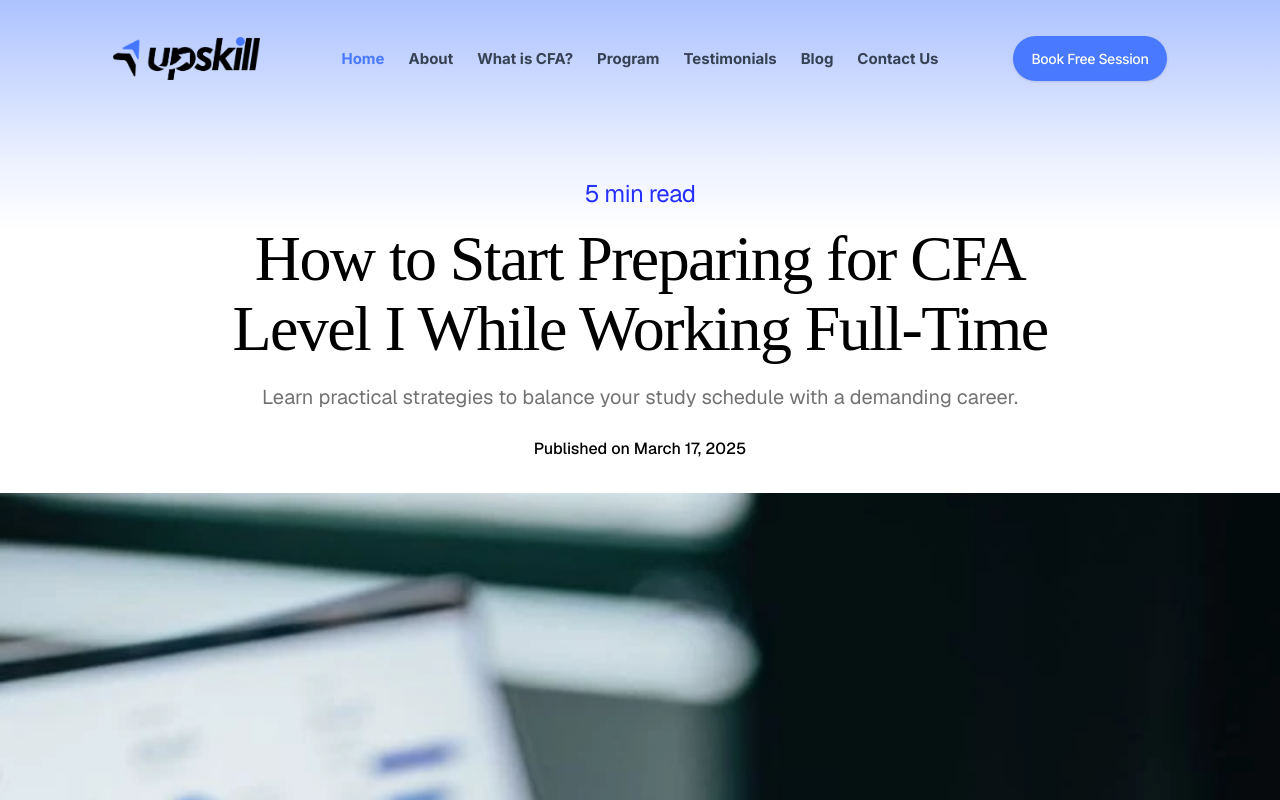
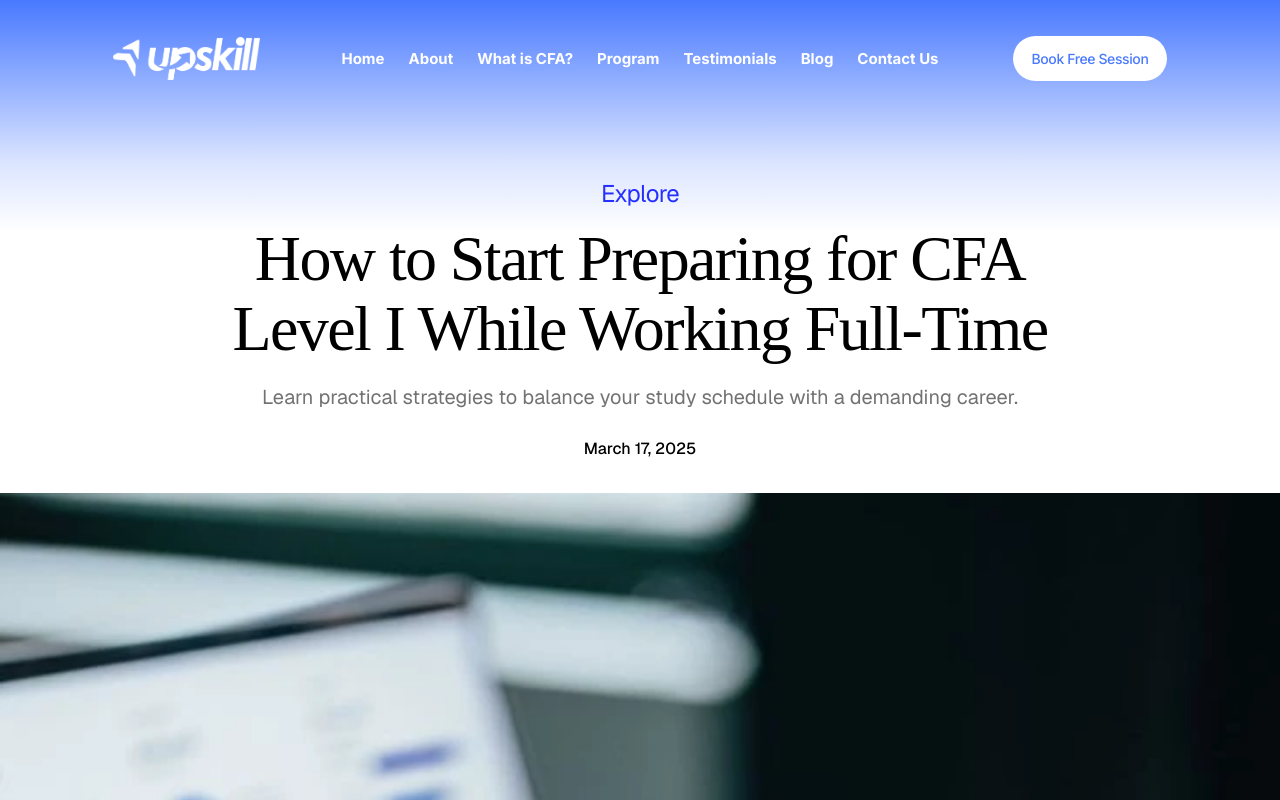
Before and after one commit to mailattfg-ops/upskill, a Next.js app: page /blog in a window 1280 px wide. Shown: the top 800 px of the page. Built offline with nearby package versions, Linux system fonts and the light colour scheme; no server answers; the database is empty; a web font is replaced by a local one.

Commit message:
style: align blog details page headers, gradients, category tags exactly with original program design layout

```diff
--- a/src/app/blog/page.tsx
+++ b/src/app/blog/page.tsx
@@ -161,14 +161,14 @@ function BlogDetailContent() {
       <div
         className="absolute top-0 left-0 w-full h-[231px] pointer-events-none z-0"
         style={{
-          background: "linear-gradient(180deg, rgba(72, 121, 255, 0.45) 0%, rgba(72, 121, 255, 0.1) 70%, rgba(255, 255, 255, 0) 100%)",
+          background: "linear-gradient(180deg, #4879FF 0%, rgba(72, 121, 255, 0.2) 70%, rgba(255, 255, 255, 0) 100%)",
         }}
       />
 
       {/* Hero / Article Header */}
       <section className="relative z-10 w-full max-w-[934px] pt-[176px] pb-8 flex flex-col items-center text-center px-6 md:px-0">
         <span className="text-[20px] sm:text-[24px] font-sans font-normal tracking-tight text-[#2530FF] mb-3">
-          {blog.read_time || "CFA Resource"}
+          Explore
         </span>
 
         <h1 className="font-['Cal_Sans'] font-normal text-[36px] sm:text-[48px] md:text-[64px] leading-[1.1] text-black tracking-tight max-w-[850px]">
@@ -180,12 +180,12 @@ function BlogDetailContent() {
         </p>
 
         <div className="mt-6 flex items-center justify-center text-sm sm:text-base font-sans font-medium text-black">
-          <span>Published on {blog.publish_date}</span>
+          <span>{blog.publish_date}</span>
         </div>
       </section>
 
       {/* Full-width Feature Image */}
-      <div className="w-full relative h-[250px] sm:h-[350px] md:h-[480px] lg:h-[580px] xl:h-[661px] mb-12 overflow-hidden pointer-events-none z-10 bg-slate-100">
+      <div className="w-full relative h-[250px] sm:h-[350px] md:h-[480px] lg:h-[580px] xl:h-[661px] mb-12 overflow-hidden pointer-events-none z-10">
         <Image
           src={blog.image}
           alt={blog.title}
--- a/src/components/Navbar.tsx
+++ b/src/components/Navbar.tsx
@@ -16,7 +16,7 @@ export default function Navbar() {
 
   // Default to standard (white pill) styling if not mounted to prevent hydration mismatch,
   // but once mounted, check if we are on the what-is-cfa page.
-  const isCfaPage = mounted && (pathname === '/what-is-cfa' || pathname === '/contact');
+  const isCfaPage = mounted && (pathname === '/what-is-cfa' || pathname === '/contact' || pathname === '/blog');
   const isBlogPage = mounted && pathname.startsWith('/blogs');
 
   return (
```
